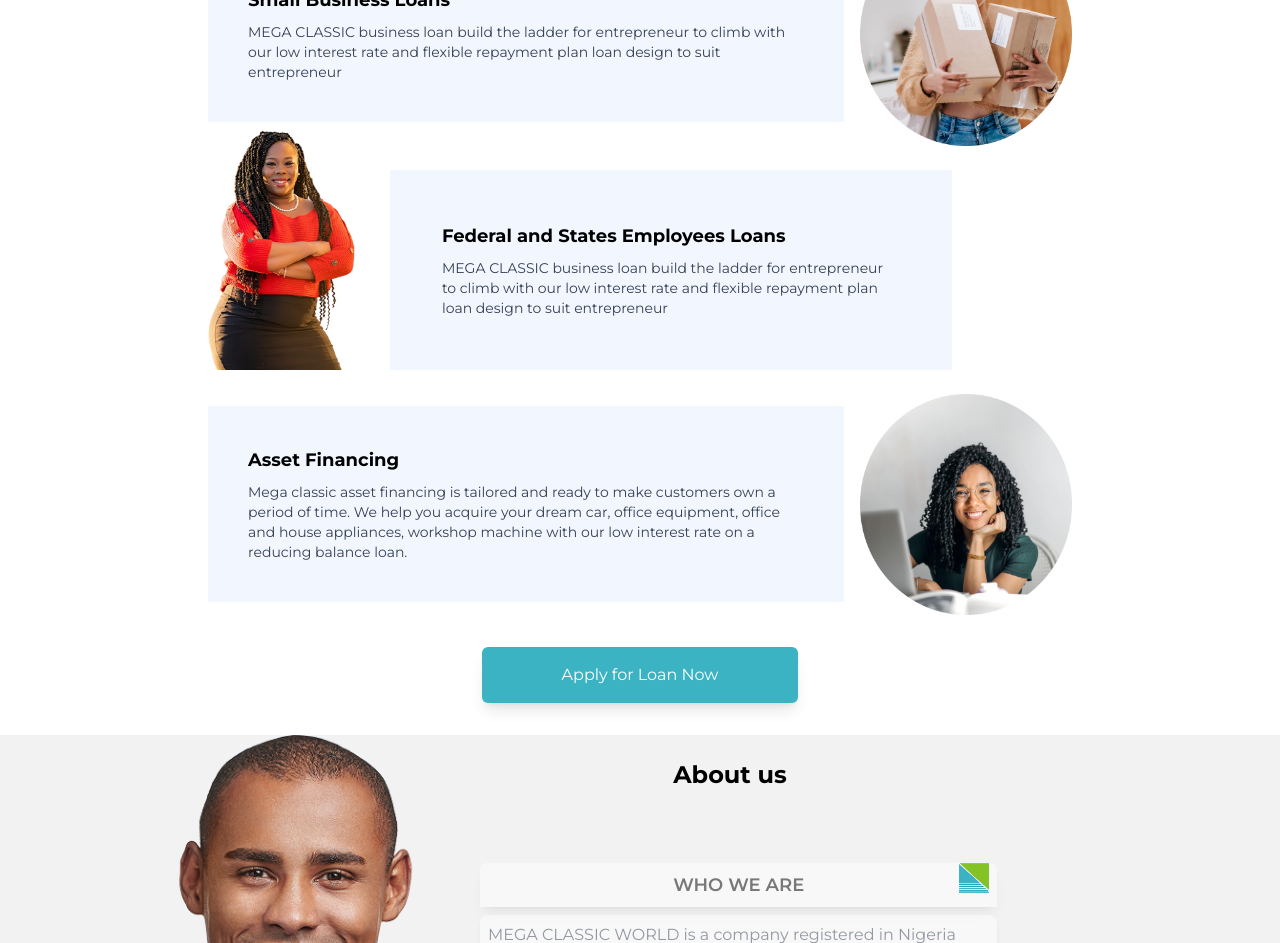
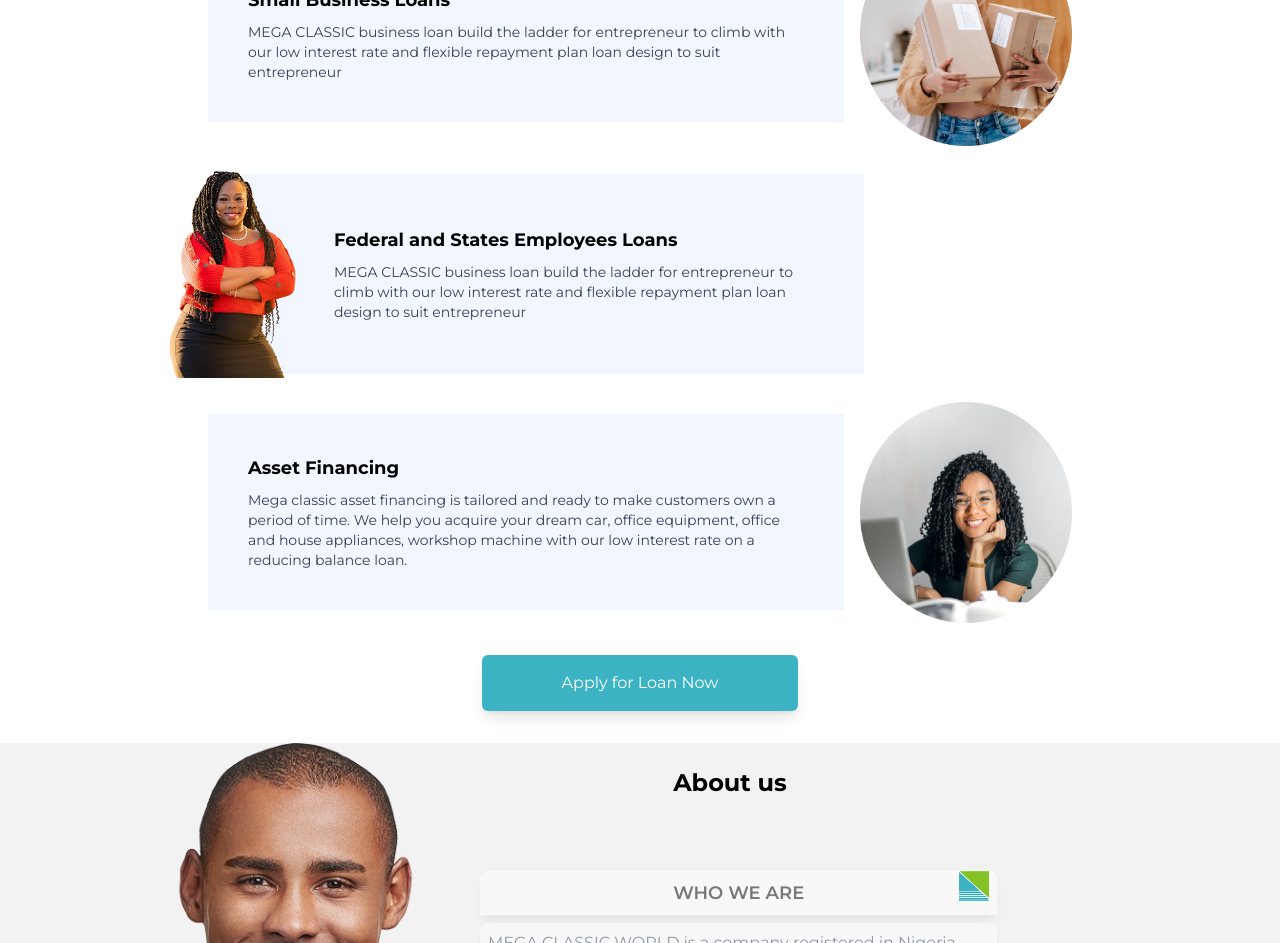
Before and after one commit to 0xidennis/Mega, a React (Vite) app: page / in a window 1280 px wide. Shown: the part 1660-2603 px from the top of the page. Built offline with nearby package versions, Linux system fonts and the light colour scheme.

Commit message:
first commit

```diff
--- a/src/Component/LoanService.jsx
+++ b/src/Component/LoanService.jsx
@@ -6,7 +6,7 @@
 
 const LoanService = () => {
   return (
-    <div className="max-w-4xl mx-auto px-4 py-8 mt-60">
+    <div className="max-w-4xl mx-auto px-4 py-8 mt-60 items-center">
     <h1 className="text-2xl font-bold text-center text-cyan-500 mb-8">LOAN SERVICES</h1>
 
     {/* Personal Loans */}
@@ -42,14 +42,14 @@
     </div>
 
     {/* Federal and States Employees Loans */}
-    <div className=" rounded-lg  mb-6 flex flex-col md:flex-row items-center ">
+    <div className=" rounded-lg  mb-6 flex flex-col md:flex-row items-center w-210 -ml-46">
       <div className="md:w-1/4">
 
-        <img src={woman} alt=""height={5} className='h-60 -mt-10 relative z-10 '/>
+        <img src={woman} alt=""height={5} className='h-52 ml-[145px] relative z-10 '/>
       </div>
-      <div className="md:w-3/4 bg-[#F1F6FF] p-13 lg:mr-30">
-        <h2 className="text-lg font-bold mb-2">Federal and States Employees Loans</h2>
-        <p className="text-sm text-gray-700">
+      <div className="md:w-3/4 bg-[#F1F6FF] py-13 px-13 ">
+        <h2 className="text-lg font-bold mb-2 ml-12">Federal and States Employees Loans</h2>
+        <p className="text-sm text-gray-700 ml-12">
           MEGA CLASSIC business loan build the ladder for entrepreneur to climb with our low interest rate and
           flexible repayment plan loan design to suit entrepreneur
         </p>
```
